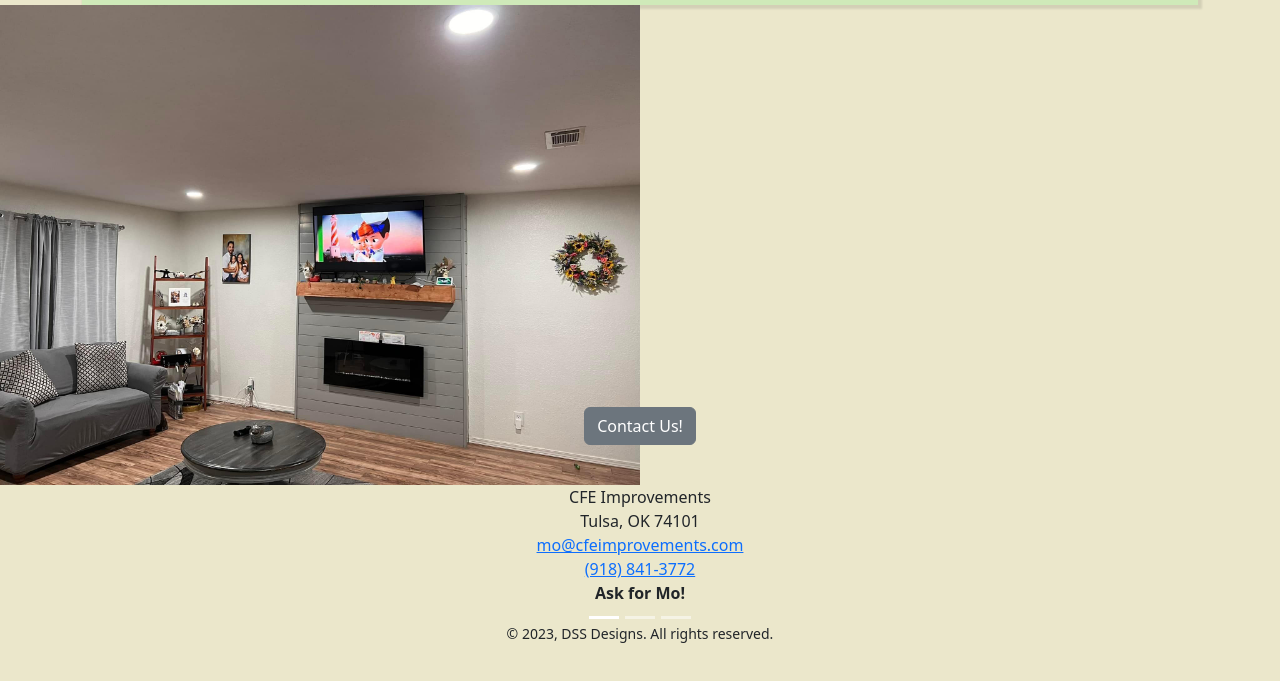
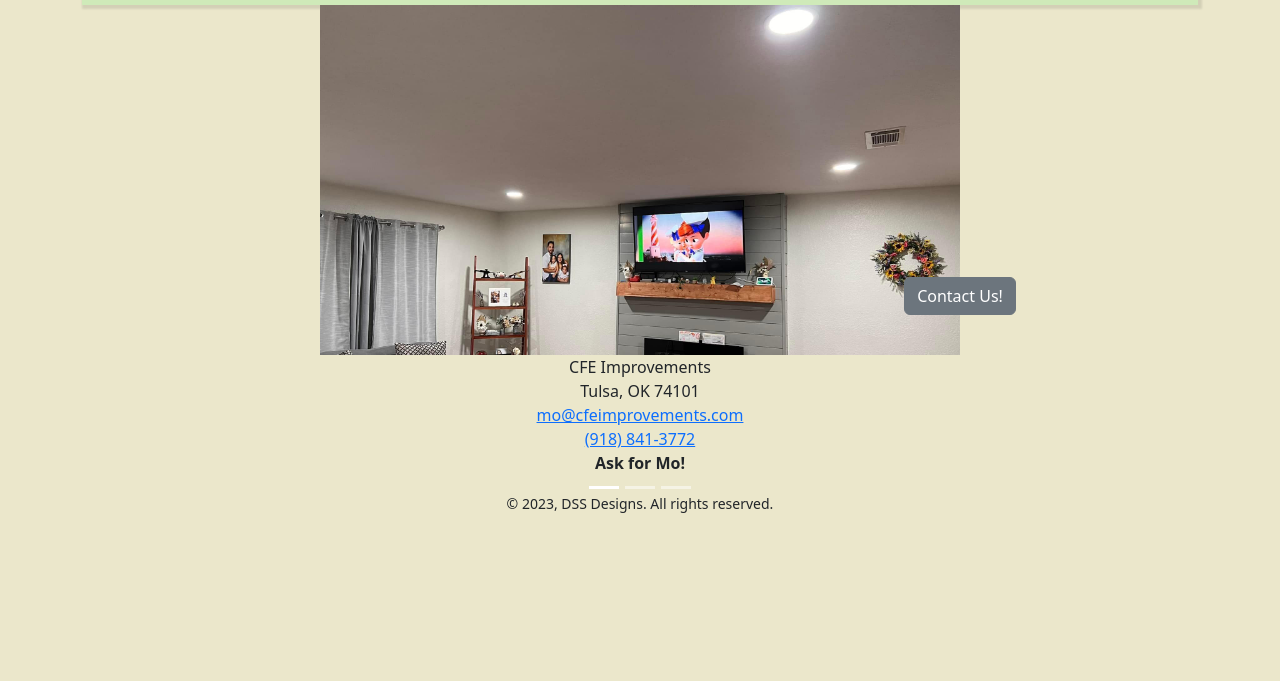
Before and after one commit to theeelgonzo/cfe, a plain HTML site: page index2/index.html in a window 1280 px wide. Shown: the part 51-732 px from the top of the page. Drawn offline with nearby package versions, Linux system fonts and the light colour scheme.

Commit message:
Ganked the images.

```diff
--- a/css/styles.css
+++ b/css/styles.css
@@ -48,6 +48,11 @@ body {
     font-size: 2em;
 }
 
+.carousel-item{
+    margin-left: 25%;
+    max-height: 350px;
+}
+
 footer {
     margin: auto;
     text-align: center;
```
